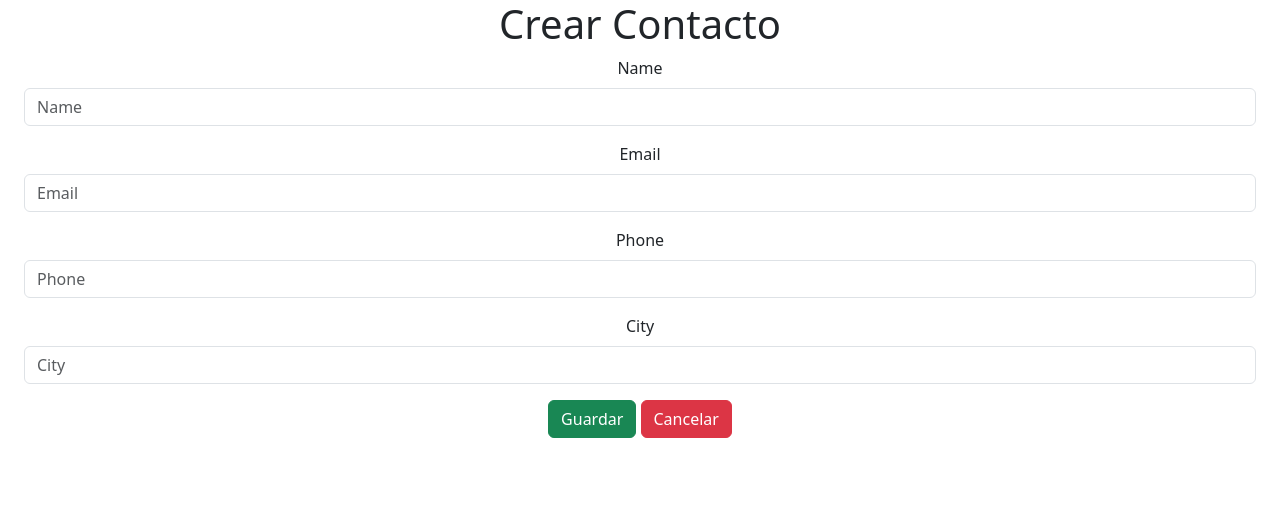
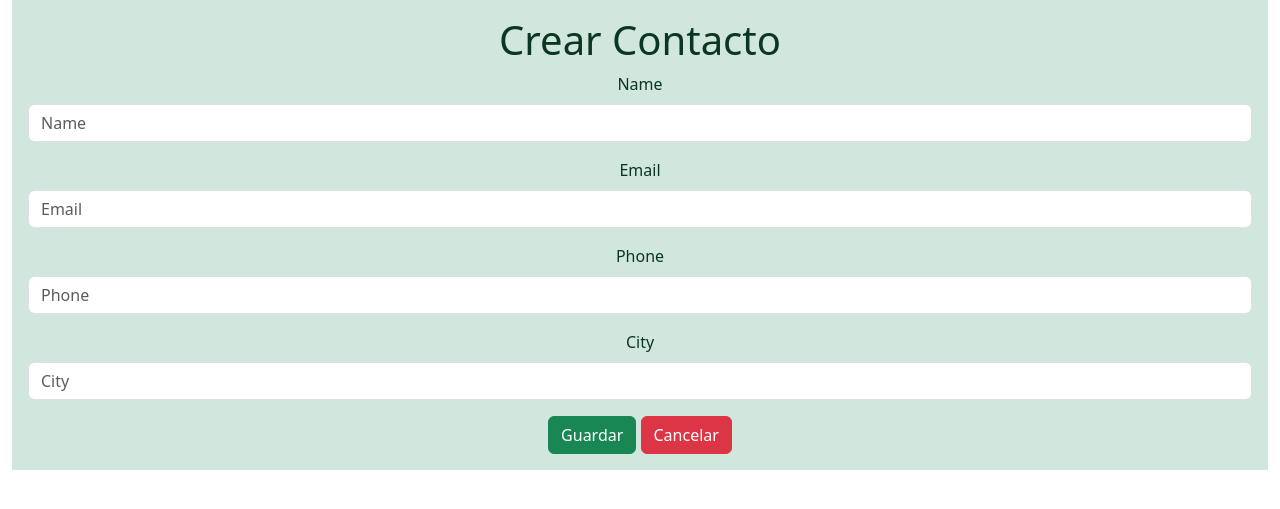
Before and after one commit to GersonTeranGT/CalidadEvaluacionFinal, a Django app: page /contact/create in a window 1280 px wide. Shown: the top 509 px of the page. Run offline with Django 5.2, Linux system fonts and the light colour scheme; some libraries are stand-ins or nearby versions.

Commit message:
colores nada mas

```diff
--- a/evaluacion_final/contacts/templates/contacts/contact_delete.html
+++ b/evaluacion_final/contacts/templates/contacts/contact_delete.html
@@ -3,7 +3,7 @@
 {% block title %}Eliminar Contacto{% endblock %}
 
 {% block content %}
-<div class="container-fluid text-center">
+<div class="container-fluid text-center p-3 mb-2 bg-primary-subtle text-primary-emphasis">
     <h1>Eliminar Contacto</h1>
 
     <div class="alert alert-danger mt-4" role="alert">
--- a/evaluacion_final/contacts/templates/contacts/contact_detail.html
+++ b/evaluacion_final/contacts/templates/contacts/contact_detail.html
@@ -3,7 +3,7 @@
 {% block title %}{{ contact.name }}{% endblock %}
 
 {% block content %}
-<div class="container-fluid text-center">
+<div class="container-fluid text-center p-3 mb-2 bg-info-subtle text-info-emphasis">
     <h1>{{ contact.name }}</h1>
 
     <div class="row justify-content-evenly">
--- a/evaluacion_final/contacts/templates/contacts/contact_form.html
+++ b/evaluacion_final/contacts/templates/contacts/contact_form.html
@@ -7,7 +7,7 @@
 {% endblock %}
 
 {% block content %}
-<div class="container-fluid text-center">
+<div class="container-fluid text-center p-3 mb-2 bg-success-subtle text-success-emphasis">
     <h1>
         {% if form.instance.pk %}
             Editar Contacto: {{ form.instance.name }}
```
